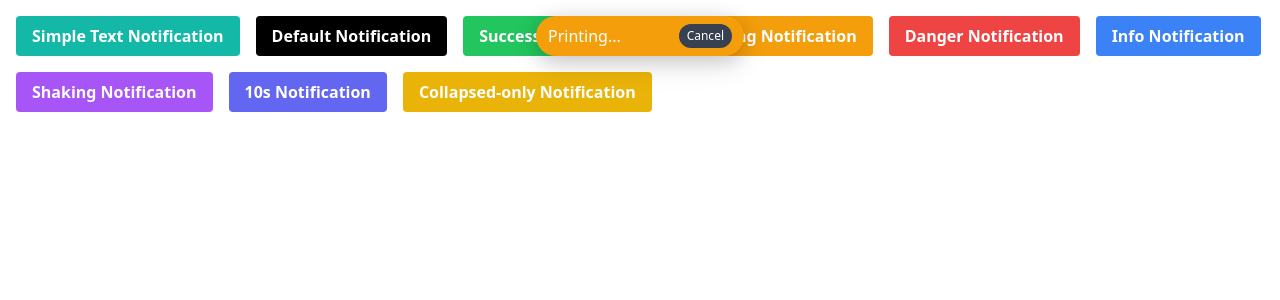
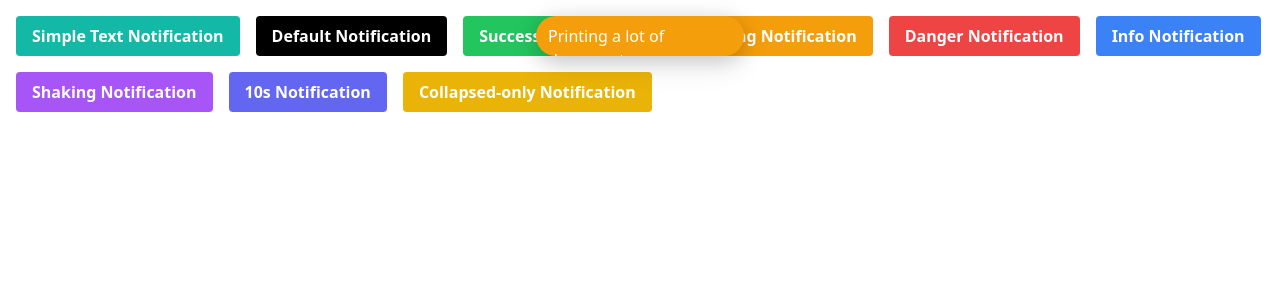
Before and after one commit to martinszeltins/vue-dynamic-island-component, a Nuxt app: page / in a window 1280 px wide. Both pictures are taken after a click on the button "Warning Notification". Shown: the top 300 px of the page. Built offline with nearby package versions, Linux system fonts and the light colour scheme.

Commit message:
Initial commit

```diff
--- a/app.vue
+++ b/app.vue
@@ -94,7 +94,8 @@
             collapsedContent: CollapsedPrintingNotificationContent,
             expandedContent: ExpandedPrintingNotificationContent,
             shake: true,
-            type: 'warning'
+            hideAfter: 6000,
+            type: 'danger'
         })
     }
 
--- a/components/CollapsedPrintingNotificationContent.vue
+++ b/components/CollapsedPrintingNotificationContent.vue
@@ -1,6 +1,6 @@
 <template>
     <div class="flex items-center justify-between">
-        <div>Printing...</div>
+        <div>Printing a lot of documents because they are all very important...</div>
 
         <button
             @click="cancelPrinting"
```
